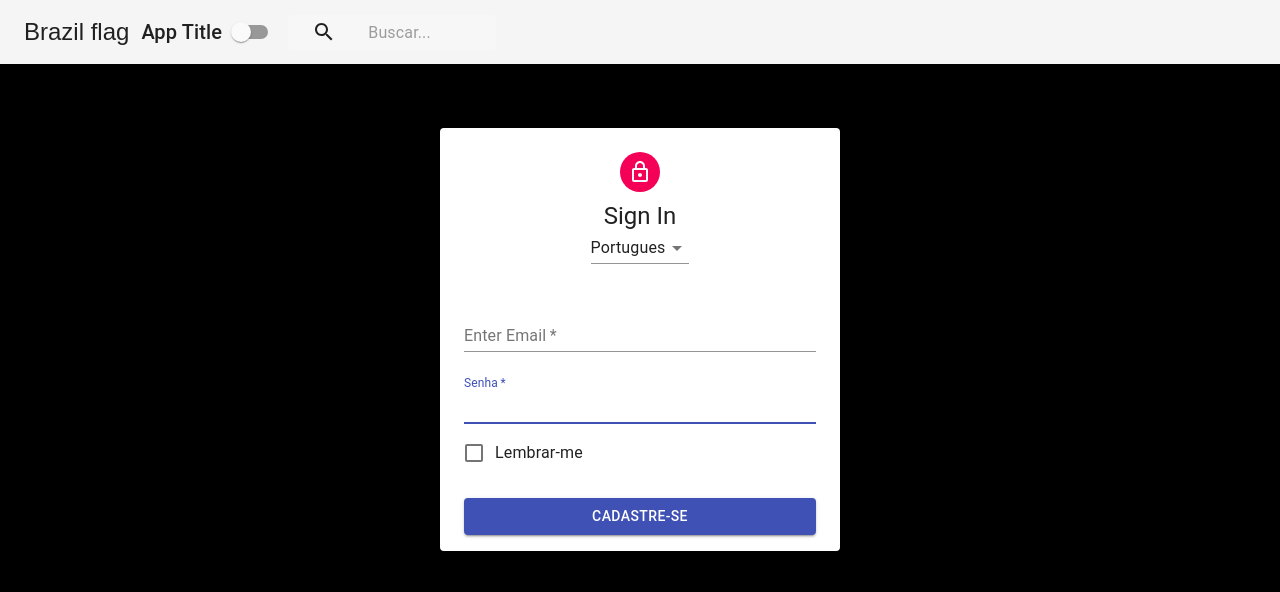
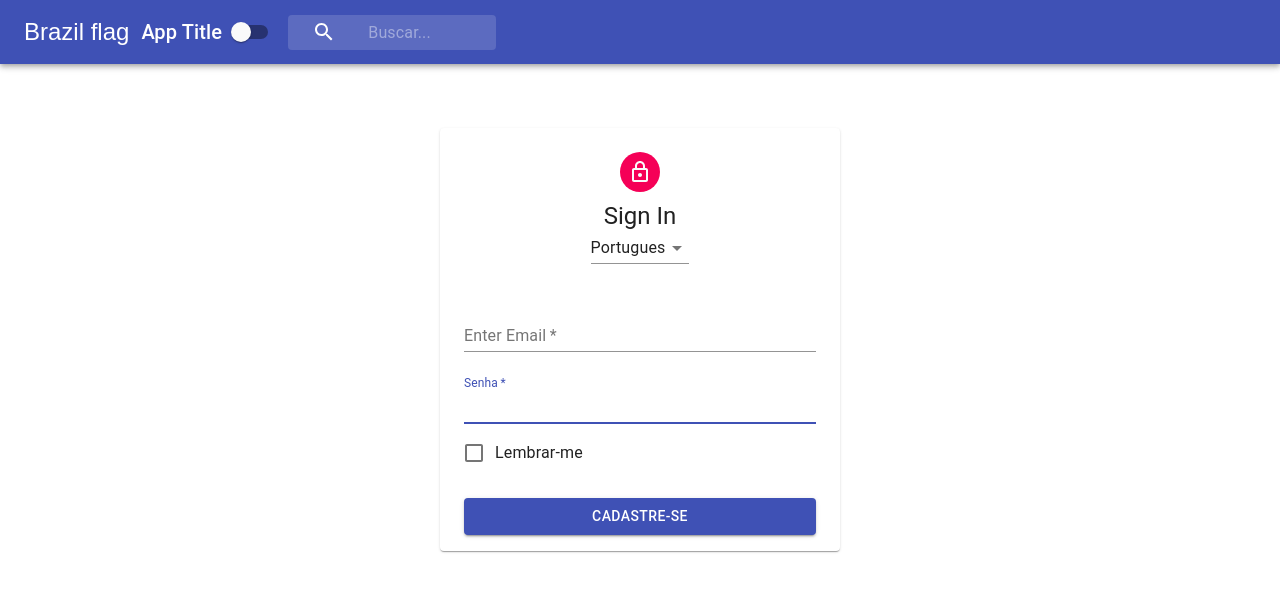
Before and after one commit to gustavo-camello/contextAPI, a React (Create React App) app: page / in a window 1280 px wide. Shown: the top 592 px of the page. Built offline with nearby package versions, Linux system fonts and the light colour scheme.

Commit message:
refactor LanguageContext to use Hooks

```diff
--- a/src/contexts/ThemeContext.js
+++ b/src/contexts/ThemeContext.js
@@ -1,24 +1,15 @@
-import React, {createContext, Component} from "react";
+import {createContext} from "react";
+import useToggle from "../hooks/useToggleState";
 
 export const ThemeContext = createContext();
 
-export class ThemeProvider extends Component {
-    constructor(props) {
-        super(props);
-        this.state = {isDarkMode: true};
-        this.toggleTheme = this.toggleTheme.bind(this);
-    }
+export const ThemeProvider = (props) =>{
+    const [isDarkMode, toggle] = useToggle(false);
 
-    toggleTheme() {
-        this.setState({isDarkMode: !this.state.isDarkMode})
-    }
+    return (
+        <ThemeContext.Provider value={{isDarkMode, toggle}}>
+            {props.children}
+        </ThemeContext.Provider>
+        );
 
-    render () {
-        return (
-        <ThemeContext.Provider value={{...this.state, toggleTheme: this.toggleTheme}}>
-            {this.props.children}
-        </ThemeContext.Provider>
-        )
-
-    }
 }
--- /dev/null
+++ b/src/hooks/useToggleState.js
@@ -0,0 +1,12 @@
+import {useState} from "react";
+
+const useToggle = (initalVal = false) => {
+    const[state, setState] = useState(initalVal);
+    const toggle = () => {
+        setState(!state);
+    };
+
+    return [state, toggle];
+}
+
+export default useToggle;
```
Also changed, not shown: 1 other file (tests, documents, lock files or other folders).
